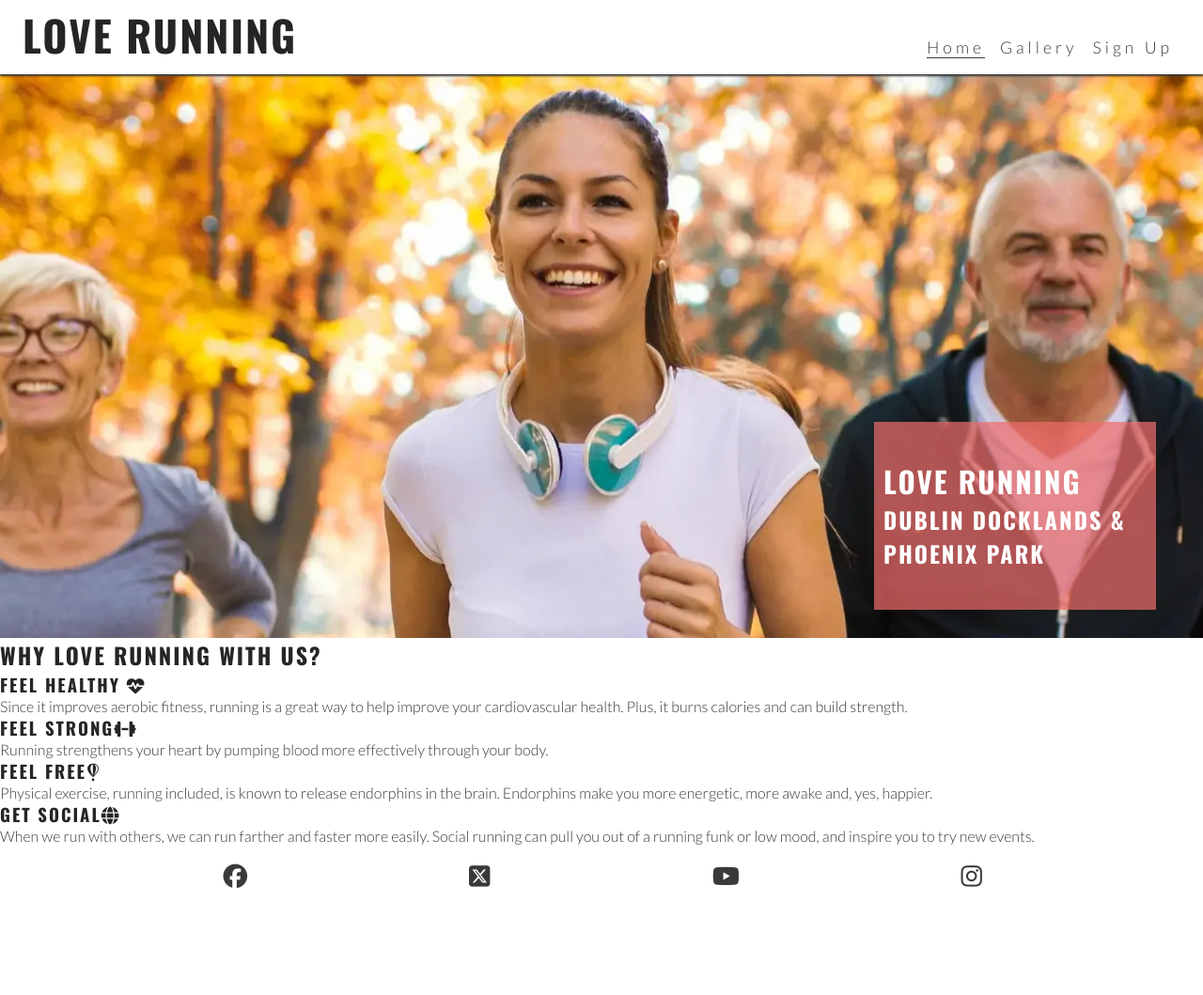
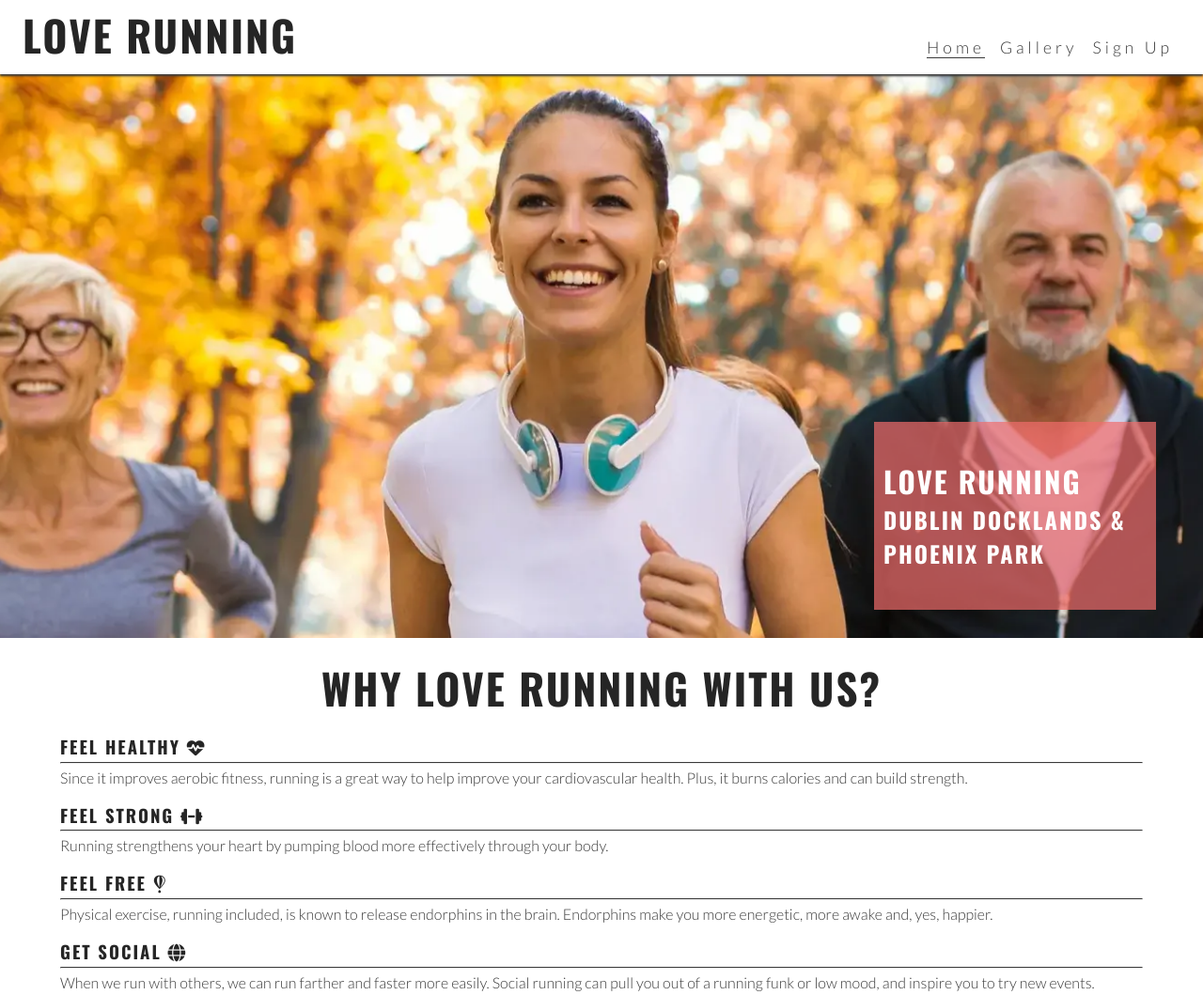
Before and after one commit to Allwrightben/LOVE-RUNNING, a plain HTML site: page index.html in a window 1280 px wide. Shown: the top 1059 px of the page at 94% size. Before the commit the page ends 967 px from the top, so only its background shows below. Drawn offline with nearby package versions, Linux system fonts and the light colour scheme.

Commit message:
add style to divs in reasons section for better look and spacing

```diff
--- a/assets/css/style.css
+++ b/assets/css/style.css
@@ -107,8 +107,35 @@ main {
     padding-left: 10px;
 }
 
-#cover-text > h2, #cover-text > h3 {
+#cover-text>h2,
+#cover-text>h3 {
     color: #ffffff;
+}
+
+/* Reasons section */
+#reasons {
+    width: 90%;
+    margin: 20px auto;
+}
+#reasons h2 {
+    font-size: 280%;
+    text-align: center;
+    margin-bottom: 20px;
+}
+
+#benefits-physical>div,
+#benefits-mental>div {
+    line-height: 20px;
+    margin-bottom: 20px;
+}
+
+benefits p {
+    padding: 0 20px;
+}
+
+#benefits hr {
+    border-top: 1px solid #3a3a3a;
+    margin: 5px 0px;
 }
 
 /*footer*/
--- a/index.html
+++ b/index.html
@@ -70,22 +70,26 @@
                 <div id="benefits-physical">
                     <div>
                         <h3>feel healthy <i class="fa-solid fa-heart-pulse"></i></h3>
+                        <hr>
                         <p>Since it improves aerobic fitness, running is a great way to help improve your cardiovascular health. Plus, it burns
                         calories and can build strength.</p>
                     </div>
                     <div>
-                        <h3>feel strong<i class="fa-solid fa-dumbbell"></i></h3>
+                        <h3>feel strong <i class="fa-solid fa-dumbbell"></i></h3>
+                        <hr>
                         <p>Running strengthens your heart by pumping blood more effectively through your body.</p>
                     </div>
                 </div>
                 <div id="benefits-mental">
                     <div>
-                        <h3>feel free<i class="fa-brands fa-fly"></i></h3>
+                        <h3>feel free <i class="fa-brands fa-fly"></i></h3>
+                        <hr>
                         <p>Physical exercise, running included, is known to release endorphins in the brain. Endorphins make you more energetic,
                         more awake and, yes, happier.</p>
                     </div>
                     <div>
-                        <h3>get social<i class="fa-solid fa-globe"></i></h3>
+                        <h3>get social <i class="fa-solid fa-globe"></i></h3>
+                        <hr>
                         <p>When we run with others, we can run farther and faster more easily. Social running can pull you out of a running funk or
                         low mood, and inspire you to try new events.</p>
                     </div>
```
